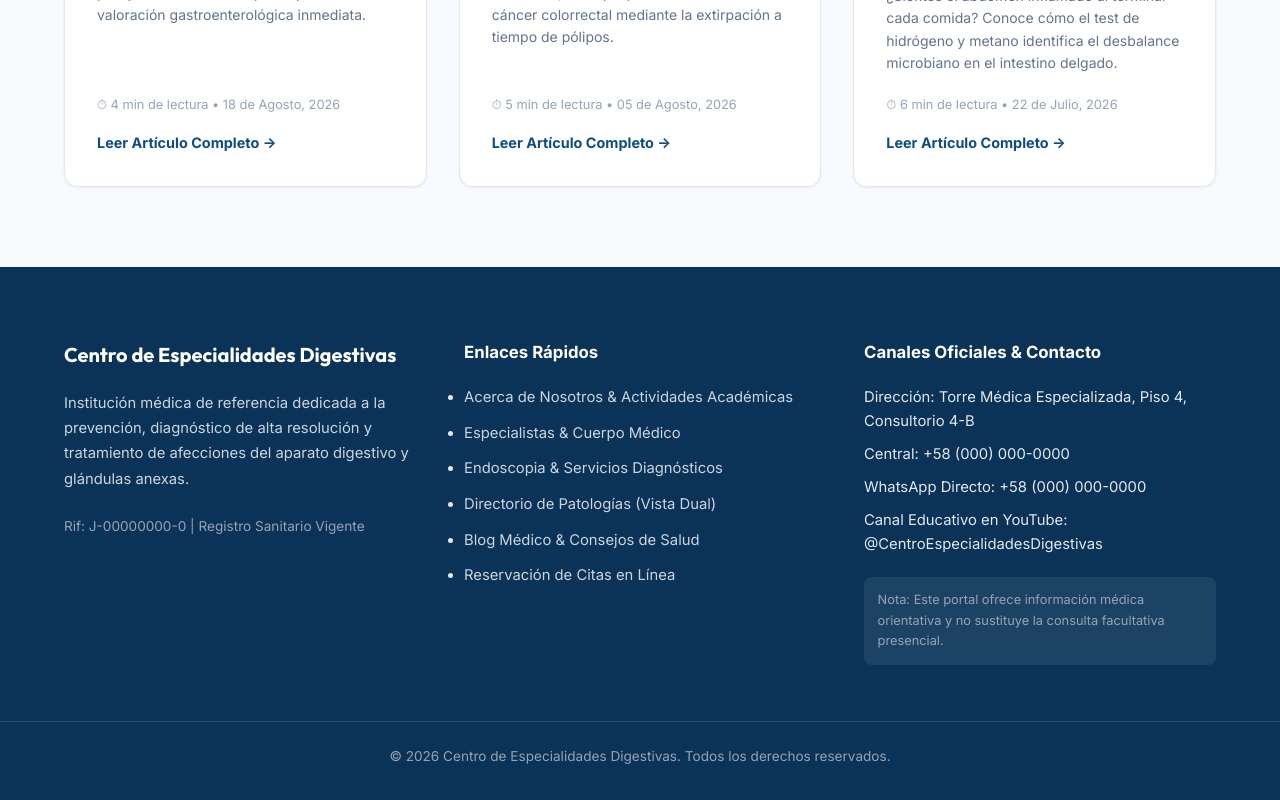
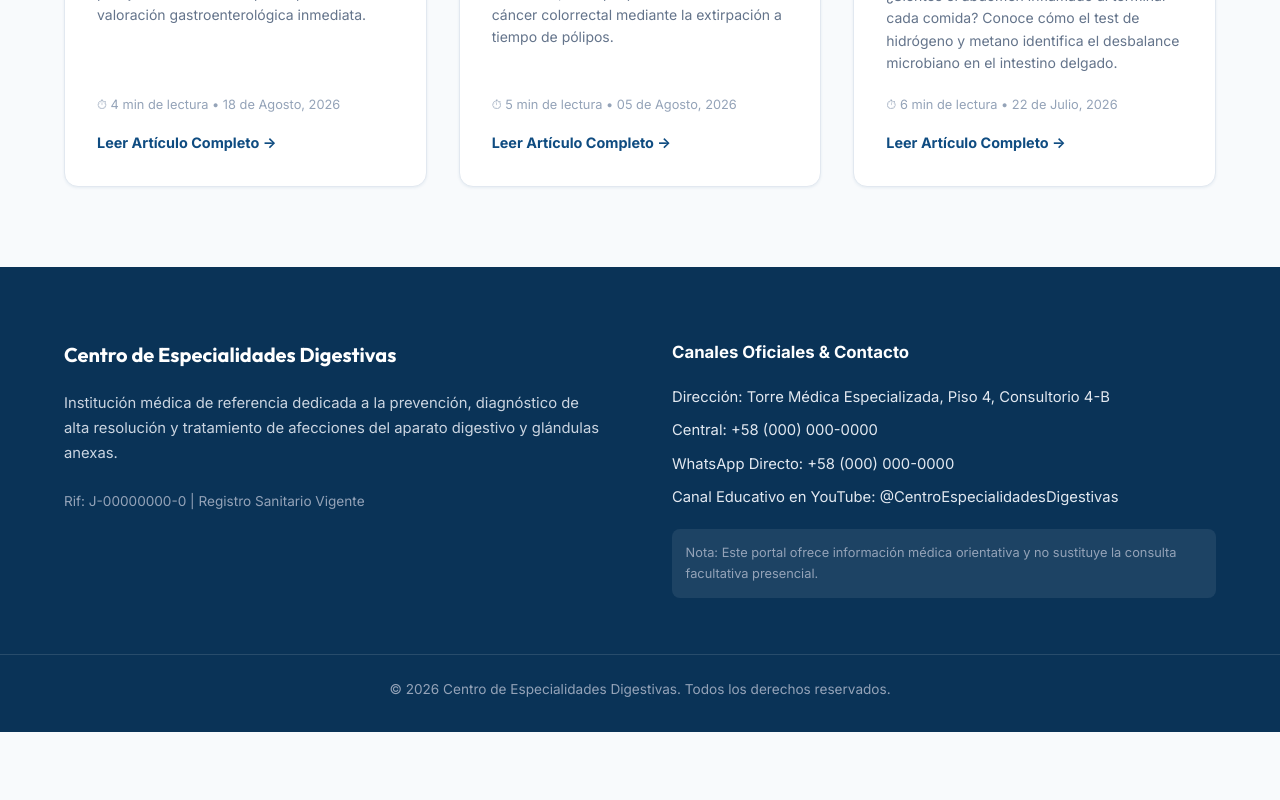
Before and after one commit to luisge12/COMEDVEN, a Next.js app: page / in a window 1280 px wide. Shown: the part 4161-4961 px from the top of the page. After the commit the page ends 4893 px from the top, so only its background shows below. Built offline with nearby package versions, Linux system fonts and the light colour scheme.

Commit message:
Remove quick links section from footer

```diff
--- a/src/components/Footer.tsx
+++ b/src/components/Footer.tsx
@@ -1,11 +1,9 @@
-import Link from 'next/link';
-
 export default function Footer() {
   const currentYear = new Date().getFullYear();
 
   return (
     <footer style={{ backgroundColor: 'var(--color-primary-dark)', color: '#e2e8f0', padding: '4.5rem 0 2rem 0', marginTop: 'auto' }}>
-      <div className="container grid-3" style={{ gap: '3rem' }}>
+      <div className="container grid-2" style={{ gap: '4rem' }}>
 
         <div>
           <h3 style={{ color: '#ffffff', fontSize: '1.25rem', marginBottom: '1.25rem', fontFamily: 'var(--font-family-heading)' }}>
@@ -17,18 +15,6 @@ export default function Footer() {
           <div style={{ display: 'flex', gap: '1rem' }}>
             <span style={{ fontSize: '0.85rem', color: '#94a3b8' }}>Rif: J-00000000-0 | Registro Sanitario Vigente</span>
           </div>
-        </div>
-
-        <div>
-          <h4 style={{ color: '#ffffff', fontSize: '1.05rem', marginBottom: '1.25rem' }}>Enlaces Rápidos</h4>
-          <ul style={{ display: 'flex', flexDirection: 'column', gap: '0.75rem', fontSize: '0.925rem' }}>
-            <li><Link href="/nosotros" style={{ color: '#cbd5e1' }}>Acerca de Nosotros & Actividades Académicas</Link></li>
-            <li><Link href="/equipo-medico" style={{ color: '#cbd5e1' }}>Especialistas & Cuerpo Médico</Link></li>
-            <li><Link href="/servicios" style={{ color: '#cbd5e1' }}>Endoscopia & Servicios Diagnósticos</Link></li>
-            <li><Link href="/directorio" style={{ color: '#cbd5e1' }}>Directorio de Patologías (Vista Dual)</Link></li>
-            <li><Link href="/blog" style={{ color: '#cbd5e1' }}>Blog Médico & Consejos de Salud</Link></li>
-            <li><Link href="/citas" style={{ color: '#cbd5e1' }}>Reservación de Citas en Línea</Link></li>
-          </ul>
         </div>
 
         <div>
```
